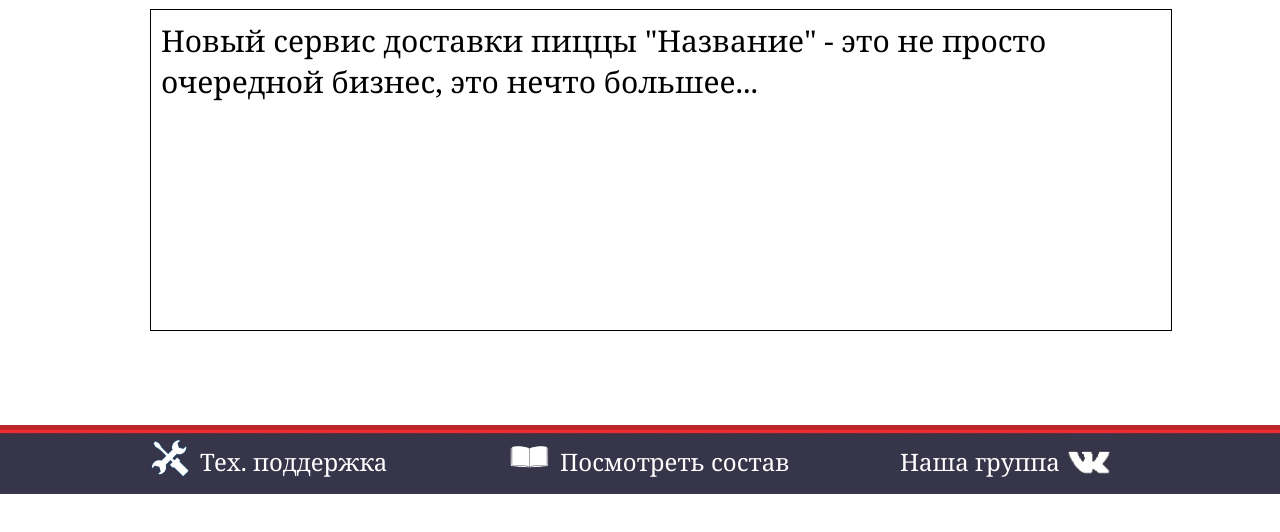
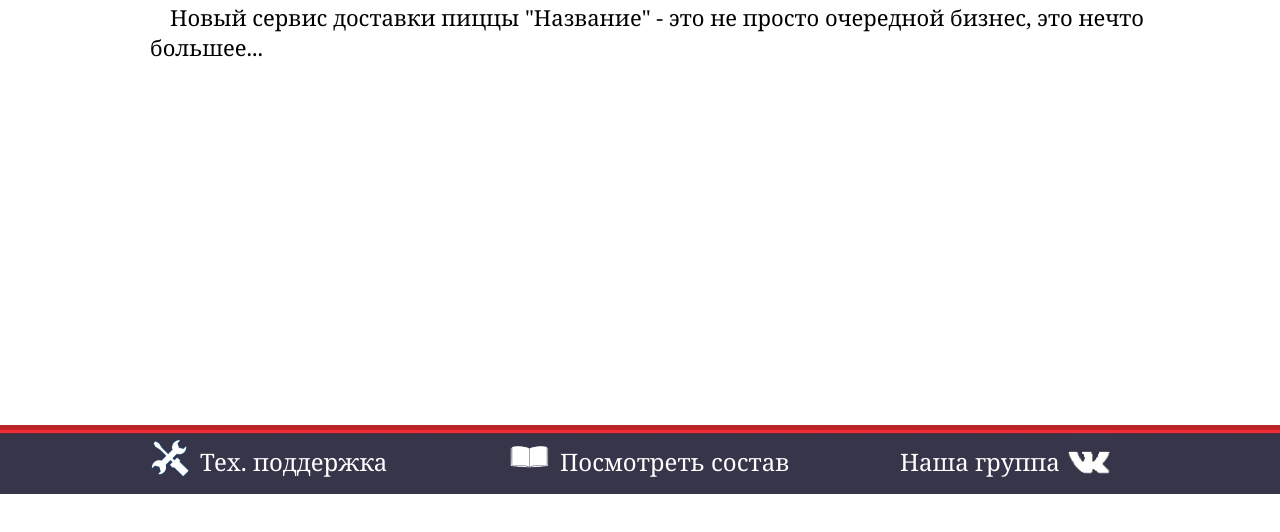
Before and after one commit to Lowka4/Lowka4.github.io, a plain HTML site: page О нас.html in a window 1280 px wide. Shown: the part 156-688 px from the top of the page. Drawn offline with nearby package versions, Linux system fonts and the light colour scheme.

Commit message:
Update style.css

```diff
--- a/style.css
+++ b/style.css
@@ -192,7 +192,7 @@ a{text-decoration: none; color:black;  font-size: 34px;  font-weight:400; outlin
 
 
 #онас{position:absolute;left:150px;}
-#boxText{position:absolute; top:140px; left:150px; height: 300px; width:1000px; border:1px solid black; padding: 10px;}
+#boxText{position:absolute; top:140px; left:150px; height: 300px; text-indent:20px; width:1000px; font-size: 22px;}
 #footerко{position:absolute; left:0px; top:581px; width:101%}
 #footerbook2{position:absolute; left:510px; top:601px; width: 40px;}
 #footersup2{position:absolute; left:150px; top:595px; width: 40px;}
```
